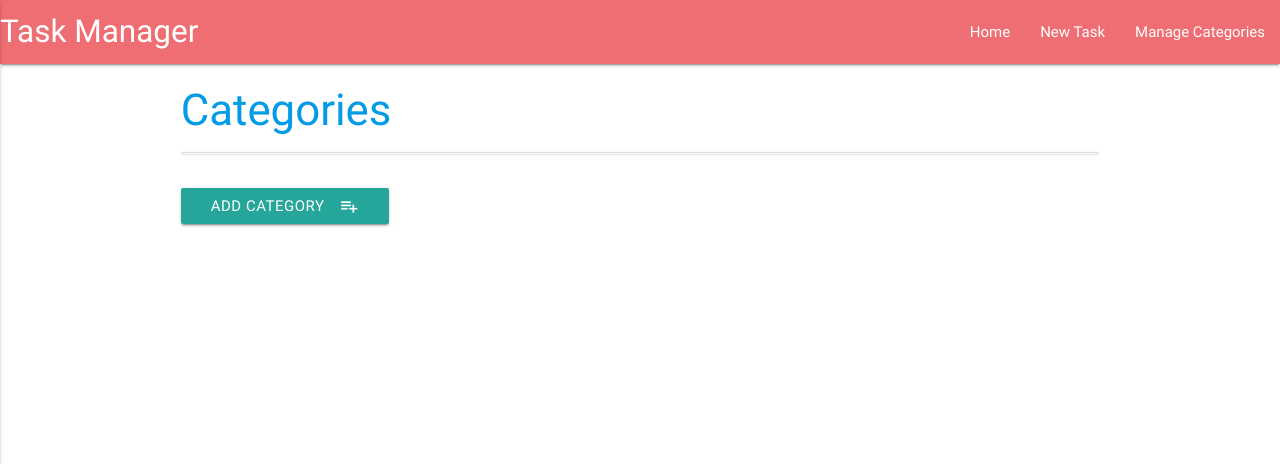
After one commit to seanjcarley/Task_Manager_MP, a Flask app: page /get_categories in a window 1280 px wide. The commit adds this page. Shown: the top 464 px of the page. Run offline with Flask 2, Linux system fonts and the light colour scheme; data that the repository does not hold is empty; some libraries are stand-ins or nearby versions.

Commit message:
final commit

```diff
--- a/app.py
+++ b/app.py
@@ -34,9 +34,72 @@ def insert_task():
 
 @app.route('/edit_task/<task_id>')
 def edit_task(task_id):
-    the_task = mongo.db.tasks.find_one({"_id":ObjectId(task_id)})
+    the_task = mongo.db.tasks.find_one({"_id": ObjectId(task_id)})
     all_categories = mongo.db.categories.find()
     return render_template('edittask.html', task=the_task, categories=all_categories)
+
+
+@app.route('/update_task/<task_id>', methods=["POST"])
+def update_task(task_id):
+    tasks = mongo.db.tasks
+    tasks.update(
+        {'_id': ObjectId(task_id)},
+        {
+            'task_name': request.form.get('task_name'),
+            'category_name': request.form.get('category_name'),
+            'task_description': request.form.get('task_description'),
+            'due_date': request.form.get('due_date'),
+            'is_urgent': request.form.get('is_urgent')
+        }
+    )
+    return redirect(url_for('get_tasks'))
+
+
+@app.route('/delete_task/<task_id>')
+def delete_task(task_id):
+    mongo.db.tasks.remove({'_id': ObjectId(task_id)})
+    return redirect(url_for('get_tasks'))
+
+
+@app.route('/get_categories')
+def get_categories():
+    return render_template('categories.html', categories=mongo.db.categories.find())
+
+
+@app.route('/edit_category/<category_id>')
+def edit_category(category_id):
+    return render_template('editcategory.html', category=mongo.db.categories.find_one(
+        {'_id': ObjectId(category_id)}
+    ))
+
+
+@app.route('/update_category/<category_id>', methods=['POST'])
+def update_category(category_id):
+    mongo.db.categories.update(
+        {'_id': ObjectId(category_id)},
+        {'category_name': request.form.get('category_name')}
+    )
+    return redirect(url_for('get_categories'))
+
+
+@app.route('/delete_category/<category_id>')
+def delete_category(category_id):
+    mongo.db.categories.remove({'_id': ObjectId(category_id)})
+    return redirect(url_for('get_categories'))
+
+
+@app.route('/insert_category', methods=['POST'])
+def insert_category():
+    categories=mongo.db.categories
+    category_doc = {'category_name': request.form.get('category_name')}
+    categories.insert_one(category_doc)
+    return redirect(url_for('get_categories'))
+
+
+@app.route('/new_category')
+def new_category():
+    return render_template('addcategory.html')
+
 
 
 # def hello():
--- a/templates/base.html
+++ b/templates/base.html
@@ -7,6 +7,24 @@
 </head>
 
 <body>
+  <header>
+    <nav>
+      <div class="nav-wrapper">
+        <a href="#" class="brand-logo">Task Manager</a>
+        <a href="#" data-activates="mobile-demo" class="button-collapse"><i class="material-icons">menu</i></a>
+        <ul id="nav-mobile" class="right hide-on-med-and-down">
+          <li><a href="{{ url_for('get_tasks') }}">Home</a></li>
+          <li><a href="{{ url_for('add_task') }}">New Task</a></li>
+          <li><a href="{{ url_for('get_categories') }}">Manage Categories<a></li>
+        </ul>
+        <ul class="side-nav" id="mobile-demo">
+          <li><a href="{{ url_for('get_tasks') }}">Home</a></li>
+          <li><a href="{{ url_for('add_task') }}">New Task</a></li>
+          <li><a href="{{ url_for('get_categories') }}">Manage Categories<a></li>
+      </ul>
+      </div>
+    </nav>
+  </header>
   <div class="container">
     {% block content %} {% endblock %}
   </div>
@@ -19,6 +37,7 @@
         $(document).ready(function() {
             $('.collapsible').collapsible();
             $('select').material_select();
+            $(".button-collapse").sideNav();
         });
 
         $('.datepicker').pickadate({
--- /dev/null
+++ b/templates/categories.html
@@ -0,0 +1,23 @@
+{% extends 'base.html' %}
+{% block content %}
+  <div class="row">
+    <h3>Categories</h3>
+    <ul class="collapsible">
+      {% for category in categories %}
+      <li>
+        <div class="collapsible-header">
+          <a href="{{ url_for('delete_category', category_id=category._id) }}" class="waves-effect waves-light btn btn_small">Delete</a>
+          <a href="{{ url_for('edit_category', category_id=category._id) }}" class="waves-effect waves-light btn btn_small blue">Edit</a>
+          <div class="task_header col">
+            <strong>{{category.category_name}}</strong>
+          </div>
+        </div>
+      </li>
+      {% endfor %}
+    </ul>
+  </div>
+  <div class="row">
+    <a href="{{ url_for('new_category') }}" class="waves-effect waves-light btn"><i class="material-icons right">playlist_add</i>Add Category</a>
+  </div>
+
+{% endblock %}
--- a/templates/edittask.html
+++ b/templates/edittask.html
@@ -2,7 +2,7 @@
 {% block content %}
   <h3>Edit Task</h3>
   <div class="row">
-    <form action="{{ url_for('update_task', task_id=task-_id) }}" method="POST" class="col s12">
+    <form action="{{ url_for('update_task', task_id=task._id) }}" method="POST" class="col s12">
       <div class="row">
         <div class="input-field col s12">
           <i class="material-icons prefix">poll</i>
@@ -12,7 +12,7 @@
               {% if cat.category_name == task.category_name %}
               <option value="{{ cat.category_name }}" selected >{{ cat.category_name }}</option>
               {% else %}
-              <option value="{{ cat.category_name }}" selected >{{ cat.category_name }}</option>
+              <option value="{{ cat.category_name }}">{{ cat.category_name }}</option>
               {% endif %}
             {% endfor %}
           </select>
--- a/templates/tasks.html
+++ b/templates/tasks.html
@@ -7,7 +7,7 @@
       <div class="collapsible-header">
         <div class="col s3">
           <i class="material-icons">expand_more</i>
-          <a class="waves-effect waves-light btn btn_small">Done</a>
+          <a href="{{ url_for('delete_task', task_id=task._id) }}" class="waves-effect waves-light btn btn_small">Done</a>
           <a href="{{ url_for('edit_task', task_id=task._id) }}" class="waves-effect waves-light btn btn_small blue">Edit</a>
         </div>
         <div class="task_header col s9">
```
Also changed, not shown: templates/addcategory.html (added, +21 -0 lines), templates/editcategory.html (added, +21 -0 lines).
